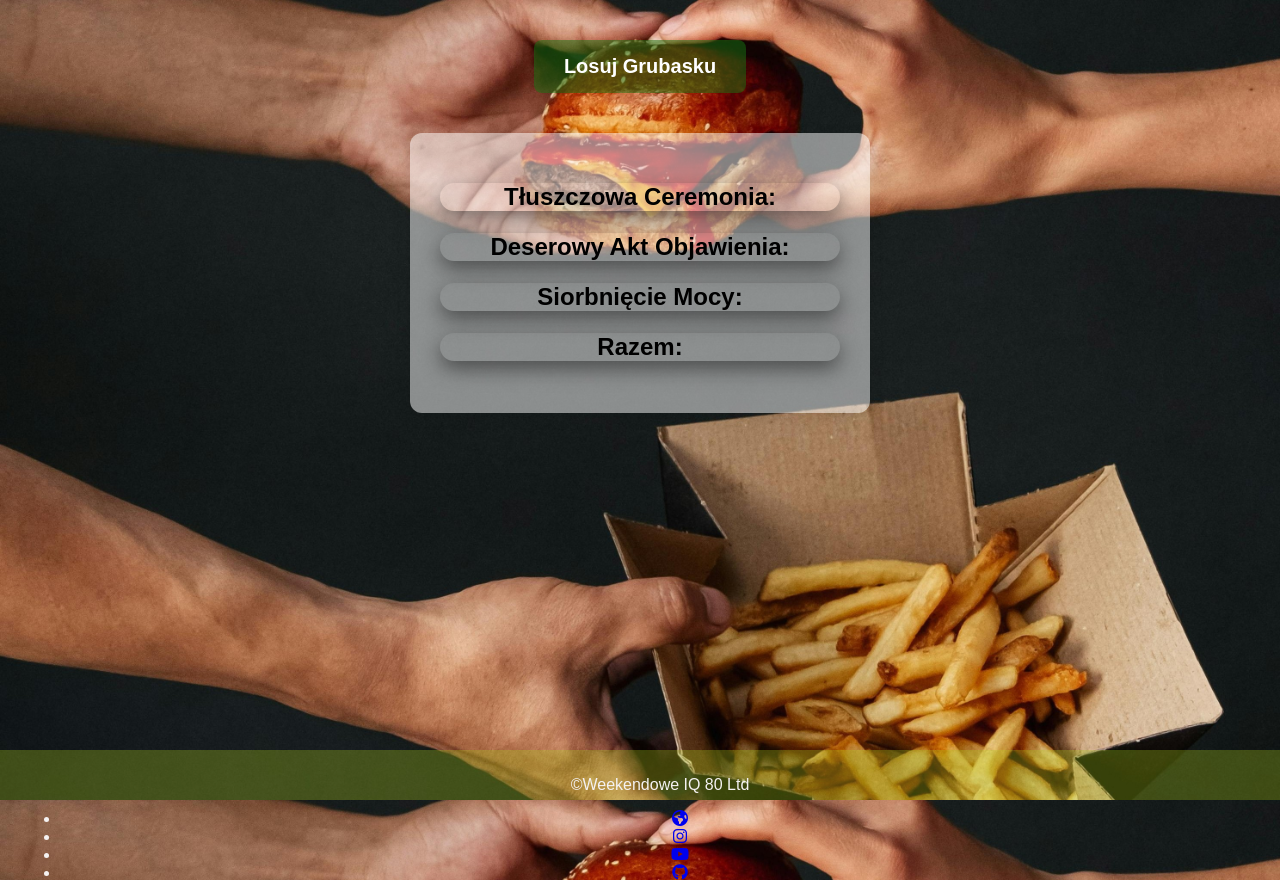
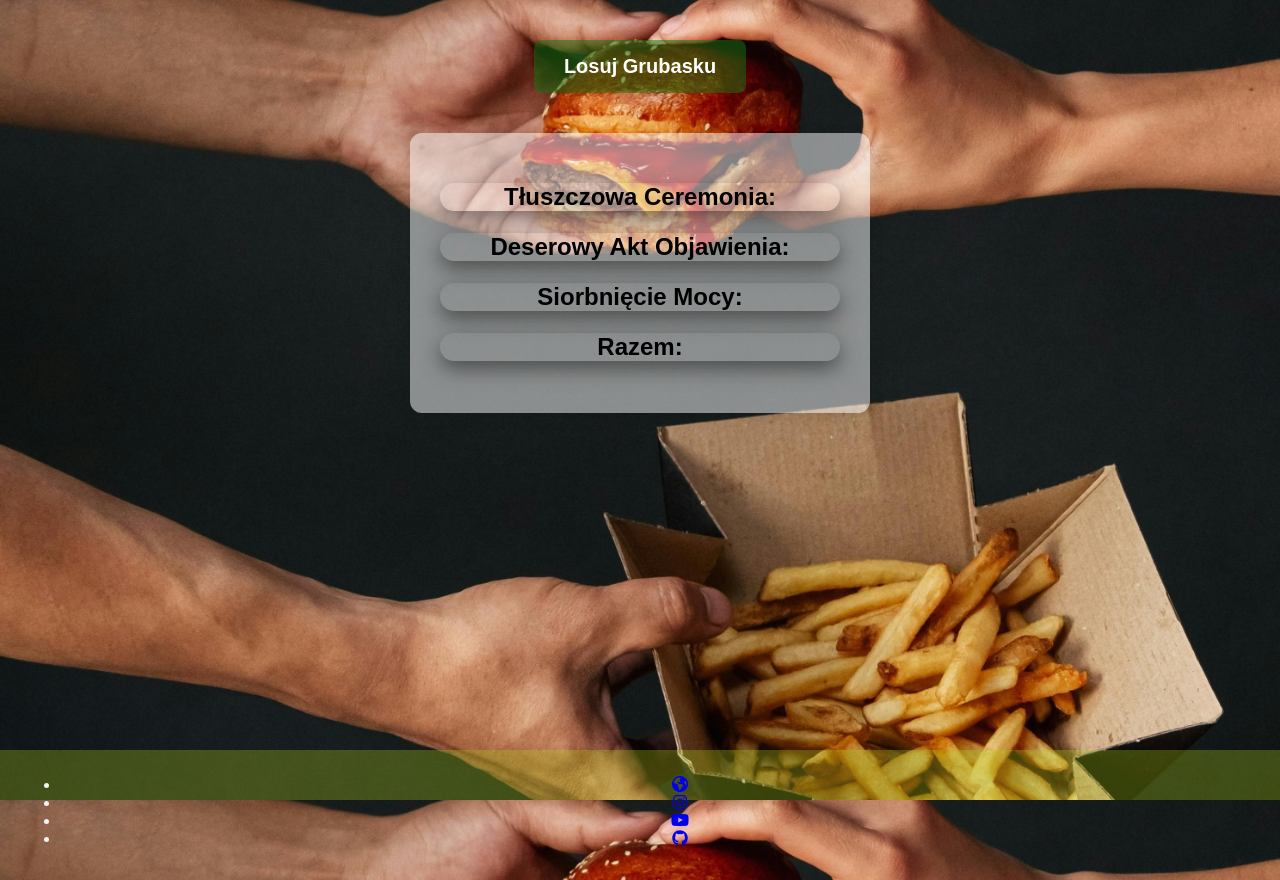
Before and after one commit to Programophobia/Zakupy-w-Zabce-w-niedziele, a website: page index.html in a window 1280 px wide. Drawn offline with Linux system fonts and the light colour scheme.

Commit message:
Update index.html

```diff
--- a/index.html
+++ b/index.html
@@ -27,9 +27,7 @@
  <footer class="footer-dark bg-dark">
     <div class="py-3">
         <div class="row">
-            <div class="col-md-4 d-flex justify-content-evenly">
-                <p class="text-light">&copy;Weekendowe IQ 80 Ltd</p>
-            </div>
+
             <div class="col-md-6 d-flex justify-content-evenly">
                 <ul class="list-inline">
 
```
